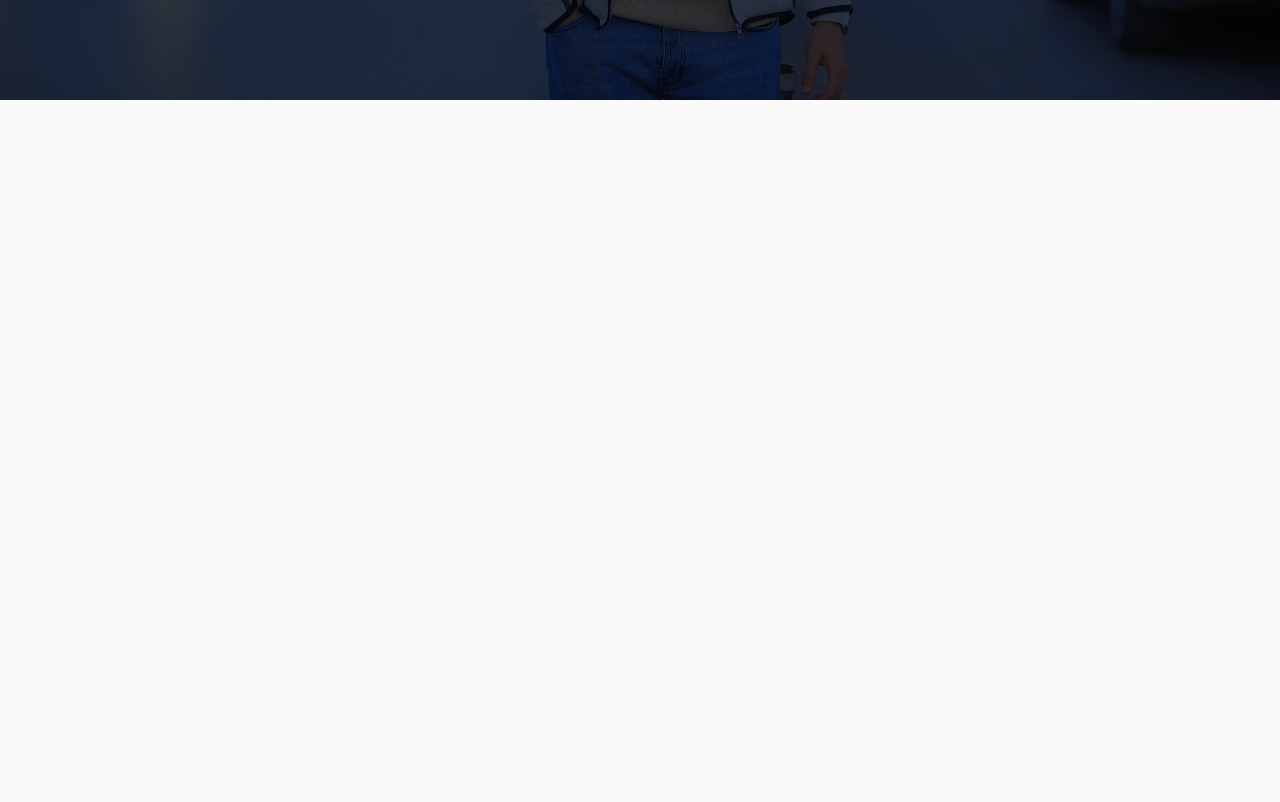
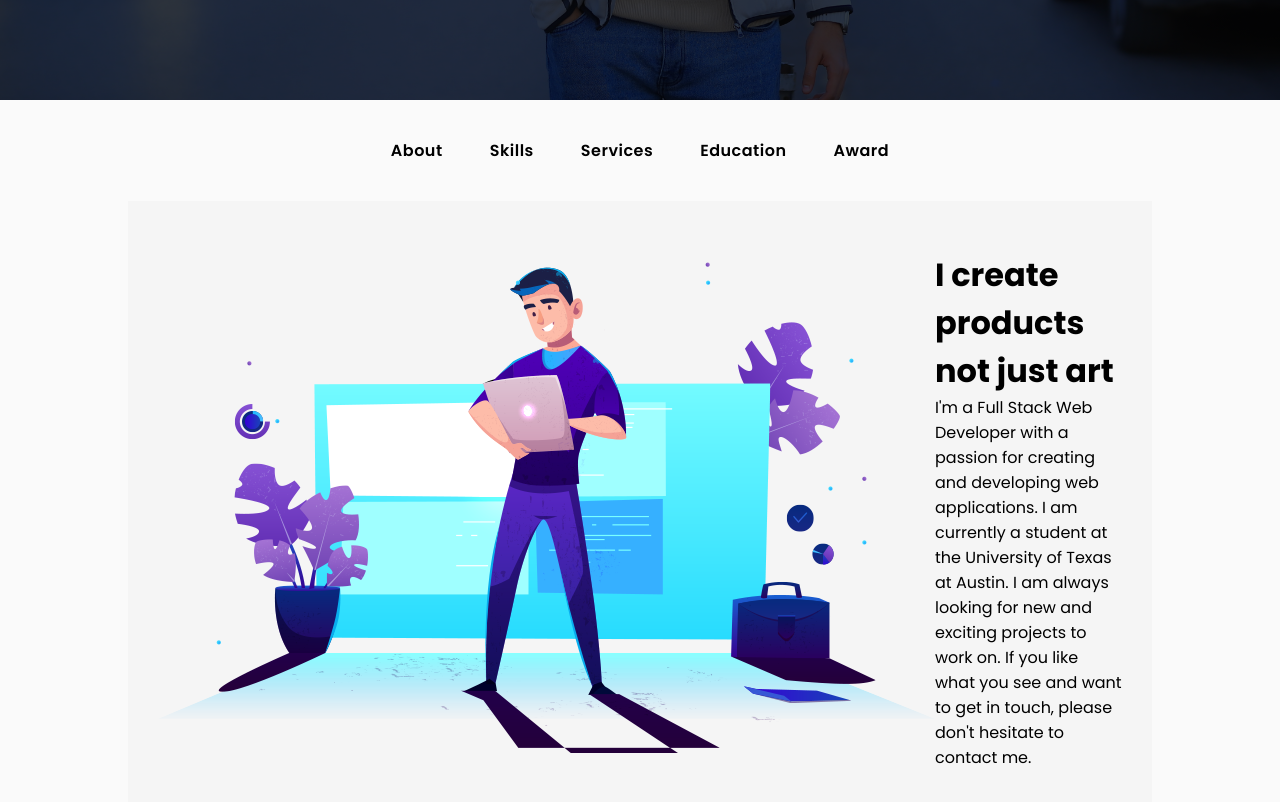
Before and after one commit to AbdelrahmanHassanAlii/Portfolio-React, a React (Create React App) app: page /aboutme/skills in a window 1280 px wide. Shown: the part 700-1502 px from the top of the page. Before the commit the page ends 800 px from the top, so only its background shows below. Built offline with nearby package versions, Linux system fonts and the light colour scheme.

Commit message:
add section for about me contain many sections

```diff
--- a/package.json
+++ b/package.json
@@ -9,6 +9,7 @@
     "react": "^18.2.0",
     "react-dom": "^18.2.0",
     "react-icons": "^5.0.1",
+    "react-router-dom": "^6.22.3",
     "react-scripts": "5.0.1",
     "scrollreveal": "^4.0.9",
     "typed.js": "^2.1.0",
--- a/src/App.js
+++ b/src/App.js
@@ -1,12 +1,14 @@
 import "./App.css";
 import Header from "./components/Header";
 import Landing from "./components/Landing";
+import AboutMe from "./pages/AboutMe";
 
 function App() {
   return (
     <div className="container">
       <Header />
       <Landing />
+      <AboutMe />
     </div>
   );
 }
--- /dev/null
+++ b/src/assets/style/about-me-links.css
@@ -0,0 +1,48 @@
+.about-me-links {
+  display: flex;
+  flex-wrap: wrap;
+  justify-content: center;
+  align-items: center;
+  margin-top: 10px;
+  margin-bottom: 10px;
+}
+
+@media screen and (min-width: 768px) {
+  .about-me-links {
+    margin-top: 30px;
+    margin-bottom: 30px;
+    justify-content: center;
+    gap: 15px;
+  }
+}
+
+.about-me-links a {
+  text-decoration: none;
+  color: #000;
+  font-size: 1rem;
+  font-weight: 600;
+  letter-spacing: 0.5px;
+  padding: 0.5rem 1rem;
+  transition: all 0.3s ease;
+  -webkit-transition: all 0.3s ease;
+  -moz-transition: all 0.3s ease;
+  -ms-transition: all 0.3s ease;
+  -o-transition: all 0.3s ease;
+}
+
+@media screen and (min-width: 768px) {
+  .about-me-links a {
+    font-size: 1rem;
+    /* padding: 0.5rem 1.5rem; */
+  }
+}
+
+.about-me-links a:hover {
+  color: #fff;
+  background-color: var(--first-color);
+  border-radius: 10px;
+  -webkit-border-radius: 10px;
+  -moz-border-radius: 10px;
+  -ms-border-radius: 10px;
+  -o-border-radius: 10px;
+}
--- /dev/null
+++ b/src/assets/style/about.css
@@ -0,0 +1,17 @@
+.about-section {
+  padding: 50px 30px;
+  background-color: #f5f5f5;
+}
+@media screen and (min-width: 768px) {
+  .about-section {
+    display: flex;
+    justify-content: space-between;
+    align-items: center;
+  }
+}
+
+@media screen and (max-width: 768px) {
+  .about-image img {
+    width: 100%;
+  }
+}
--- /dev/null
+++ b/src/components/About.js
@@ -0,0 +1,23 @@
+import React from "react";
+import aboutImage from "../assets/images/about.c07f3d2b.png";
+import "../assets/style/about.css";
+
+export default function About() {
+  return (
+    <div className="about-section ">
+      <div className="about-image">
+        <img src={aboutImage} alt="about" />
+      </div>
+      <div className="about-text">
+        <h1 className="about-title">I create products not just art</h1>
+        <p className="about-text-p">
+          I'm a Full Stack Web Developer with a passion for creating and
+          developing web applications. I am currently a student at the
+          University of Texas at Austin. I am always looking for new and
+          exciting projects to work on. If you like what you see and want to get
+          in touch, please don't hesitate to contact me.
+        </p>
+      </div>
+    </div>
+  );
+}
--- /dev/null
+++ b/src/components/AboutMeLinks.js
@@ -0,0 +1,15 @@
+import React from "react";
+import { Link } from "react-router-dom";
+import '../assets/style/about-me-links.css';
+
+export default function AboutMeLinks() {
+  return (
+    <div className="about-me-links">
+      <Link to="/aboutme/about">About</Link>
+      <Link to="/aboutme/skills">Skills</Link>
+      <Link to="/aboutme/services">Services</Link>
+      <Link to="/aboutme/education">Education</Link>
+      <Link to="/aboutme/award">Award</Link>
+    </div>
+  );
+}
--- a/src/index.css
+++ b/src/index.css
@@ -77,8 +77,14 @@ i {
 body {
   background: var(--body-color);
 }
+
 .container {
   width: 100%;
   position: relative;
   overflow-x: hidden; /* not mandatory */
 }
+
+.narrow-container{
+  width: 80%;
+  margin: 0 auto;
+}
--- a/src/index.js
+++ b/src/index.js
@@ -2,10 +2,11 @@ import React from "react";
 import ReactDOM from "react-dom/client";
 import "./index.css";
 import App from "./App";
+import { BrowserRouter } from "react-router-dom";
 
 const root = ReactDOM.createRoot(document.getElementById("root"));
 root.render(
-  <React.StrictMode>
+  <BrowserRouter>
     <App />
-  </React.StrictMode>
+  </BrowserRouter>
 );
--- /dev/null
+++ b/src/pages/AboutMe.js
@@ -0,0 +1,12 @@
+import React from "react";
+import About from "../components/About";
+import AboutMeLinks from "../components/AboutMeLinks";
+
+export default function AboutMe() {
+  return (
+    <div className="narrow-container">
+      <AboutMeLinks />
+      <About />
+    </div>
+  );
+}
```
Also changed, not shown: src/components/Skills.js (added, +20 -0 lines), src/assets/images/about.c07f3d2b.png (added), 1 other file (tests, documents, lock files or other folders).
